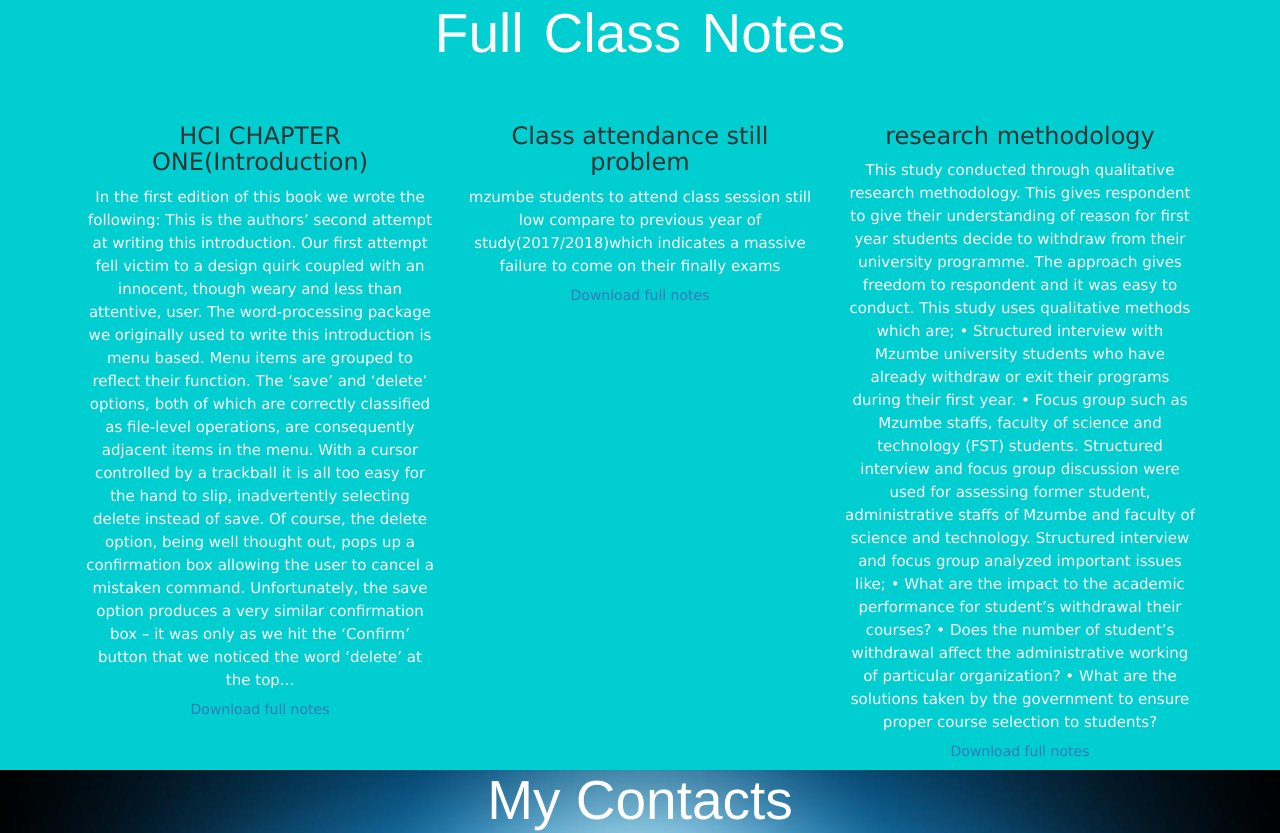
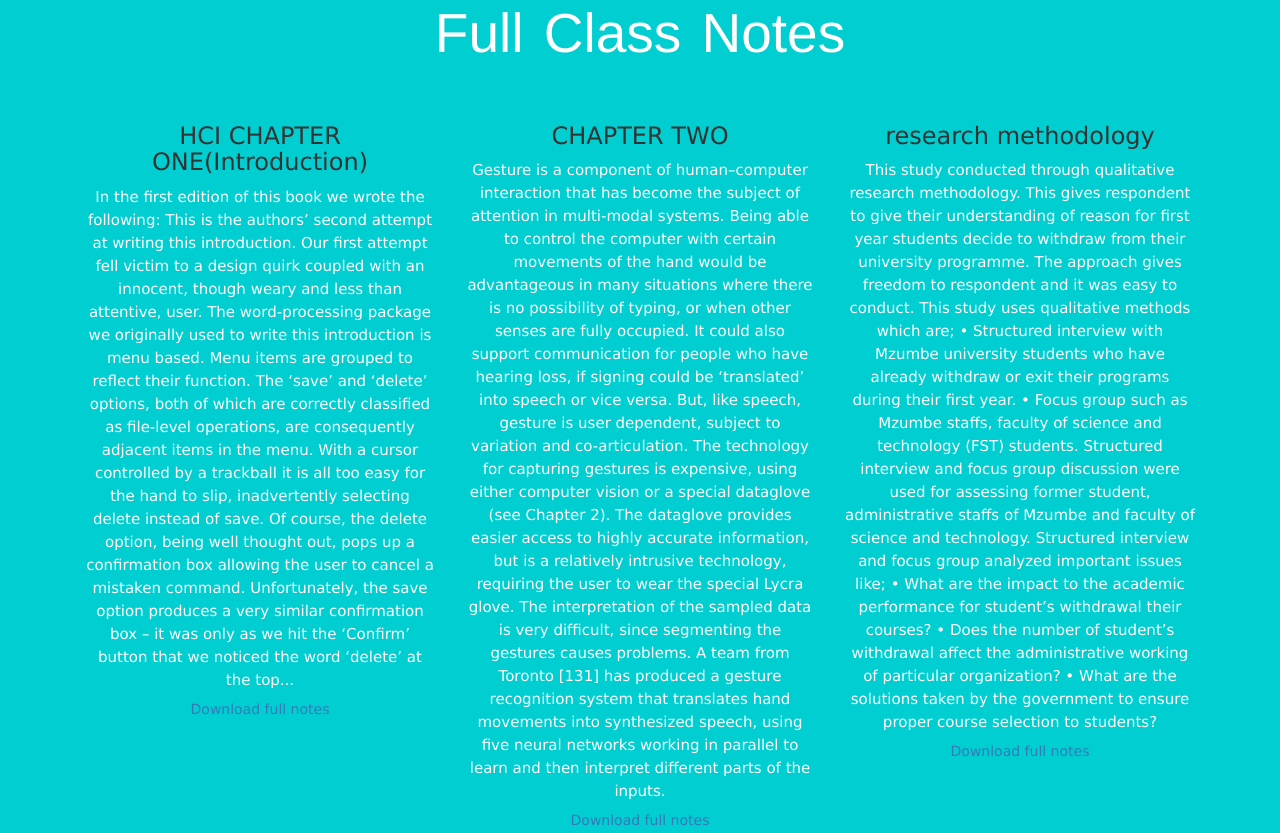
Before and after one commit to nyangeh/nyange, a plain HTML site: page index.html in a window 1280 px wide. Shown: the part 2239-3072 px from the top of the page. Drawn offline with nearby package versions, Linux system fonts and the light colour scheme; a web font is replaced by a local one.

Commit message:
Update index.html

```diff
--- a/index.html
+++ b/index.html
@@ -170,8 +170,8 @@ This is the authors’ second attempt at writing this introduction. Our ﬁrst a
                                 <div class="col-md-4 col-sm-4 col-xs-12 mar-bottom">
                                         <div class="itg-box-style-1">
                                             <div class="box-caption">
-                                                    <h3 class="pad-top15">Class attendance still problem</h3>
-                                                <p style="color: white;">mzumbe students to attend class session still low compare to previous year of study(2017/2018)which indicates a massive failure to come on their finally exams</p>
+                                                    <h3 class="pad-top15">CHAPTER TWO</h3>
+                                                <p style="color: white;">Gesture is a component of human–computer interaction that has become the subject of attention in multi-modal systems. Being able to control the computer with certain movements of the hand would be advantageous in many situations where there is no possibility of typing, or when other senses are fully occupied. It could also support communication for people who have hearing loss, if signing could be ‘translated’ into speech or vice versa. But, like speech, gesture is user dependent, subject to variation and co-articulation. The technology for capturing gestures is expensive, using either computer vision or a special dataglove (see Chapter 2). The dataglove provides easier access to highly accurate information, but is a relatively intrusive technology, requiring the user to wear the special Lycra glove. The interpretation of the sampled data is very difﬁcult, since segmenting the gestures causes problems. A team from Toronto [131] has produced a gesture recognition system that translates hand movements into synthesized speech, using ﬁve neural networks working in parallel to learn and then interpret different parts of the inputs. </p>
                                                 <h5 class="pad-top15"><a href="">Download full notes</a></h5>
                                             </div>
                                         </div>
```
